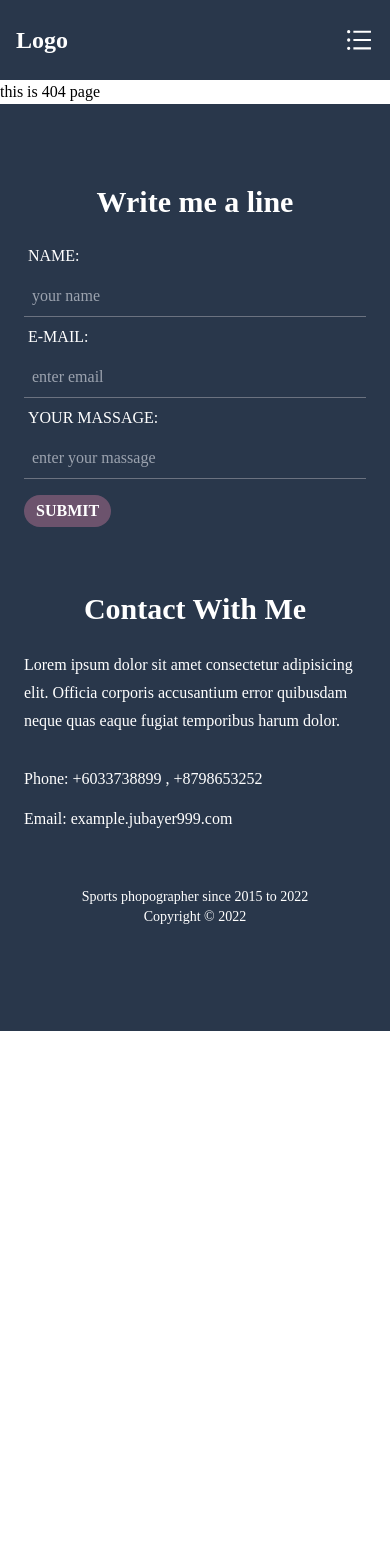
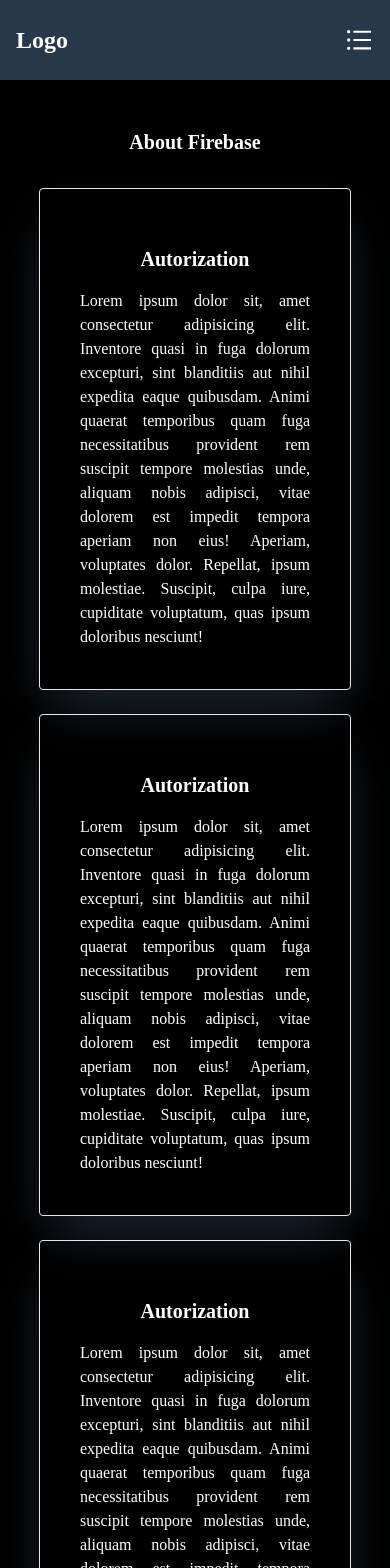
Before and after one commit to readul-islam/independent-service-provider, a React (Create React App) app: page /blogs in a window 390 px wide. Shown: the top 1568 px of the page. Before the commit the page ends 1031 px from the top, so only its background shows below. Built offline with nearby package versions, Linux system fonts and the light colour scheme; no server answers.

Commit message:
create about page

```diff
--- a/src/App.js
+++ b/src/App.js
@@ -1,5 +1,6 @@
 import { createContext, useState } from "react";
 import { Route, Routes } from "react-router-dom";
+import Blogs from "./componenets/Blogs/Blogs";
 import CheckOut from "./componenets/CheckOut/CheckOut";
 import Footer from "./componenets/Footer/Footer";
 import Home from "./componenets/Home/Home";
@@ -7,8 +8,9 @@ import LogIn from "./componenets/LogIn/LogIn";
 import Navbar from "./componenets/Navber/Navbar";
 import NotFound from "./componenets/NotFound/NotFound";
 import RequireAuth from "./componenets/RequireAuth/RequireAuth";
-import Services from "./componenets/Service/Services";
+
 import SignUp from "./componenets/SignUp/SignUp";
+import About from "./componenets/About/About.jsx";
 
  export const serviceContext = createContext()
 
@@ -28,6 +30,9 @@ function App() {
         <Route path='/home' element={<Home />} />
         <Route path='/sign-up' element={<SignUp />} />
         <Route path='/login' element={<LogIn />} />
+        <Route path='/blogs' element={<Blogs/>} />
+        <Route path='/about' element={<About/>} />
+
 
         <Route path='/checkout' element={ <RequireAuth>
           <CheckOut />
--- /dev/null
+++ b/src/componenets/About/About.jsx
@@ -0,0 +1,26 @@
+import React from "react";
+import developer from '../../assets/image/developer.png'
+
+const About = () => {
+  return (
+    <div className=" w-screen bg-black text-white pt-28 h-screen">
+      <div className="w-4/5 mx-auto ">
+        <div className="md:flex  items-center justify-between w-full">
+
+          <div className="space-y-3 ">
+          <h1 className="lg:text-5xl md:text-3xl text-xl font-semibold uppercase">I'm web <span className="text-[rgb(99,214,196)]"> Developer</span> </h1>
+           <p>Lorem ipsum dolor sit amet consectetur adipisicing elit. Aut placeat fugiat iure adipisci obcaecati dicta natus esse tempora in veritatis reiciendis libero quam tenetur possimus quod, saepe reprehenderit, odio dolores.</p>
+          </div>
+
+            <div className='w-full h-full'>
+                <img className='w-full' src={developer} alt="" />
+            </div>
+
+
+        </div>
+      </div>
+    </div>
+  );
+};
+
+export default About;
--- /dev/null
+++ b/src/componenets/Blogs/Blogs.jsx
@@ -0,0 +1,36 @@
+import React from "react";
+
+const Blogs = () => {
+  return (
+    <div className="pt-24 w-full h-full text-justify text-white bg-black">
+      <div className="w-4/5 mx-auto pb-20 ">
+          <h1 className="text-center text-xl font-semibold lg:text-5xl py-8 md:text-2xl">About Firebase</h1>
+        <div className="grid lg:grid-cols-3 gap-6 md:grid-cols-2 grid-cols-1">
+        <div className="border flex flex-col items-center rounded shadow-slate-600/50 p-10 shadow-2xl">
+            <h1 className="lg:text-3xl md:text-2xl py-4 text-xl font-semibold ">Autorization</h1>
+            <p>
+                Lorem ipsum dolor sit, amet consectetur adipisicing elit. Inventore quasi in fuga dolorum excepturi, sint blanditiis aut nihil expedita eaque quibusdam. Animi quaerat temporibus quam fuga necessitatibus provident rem suscipit tempore molestias unde, aliquam nobis adipisci, vitae dolorem est impedit tempora aperiam non eius! Aperiam, voluptates dolor. Repellat, ipsum molestiae. Suscipit, culpa iure, cupiditate voluptatum, quas ipsum doloribus nesciunt!
+            </p>
+        </div>
+        <div className="border flex flex-col items-center rounded shadow-slate-600/50 p-10 shadow-2xl">
+            <h1 className="lg:text-3xl md:text-2xl py-4 text-xl font-semibold ">Autorization</h1>
+            <p>
+
+                Lorem ipsum dolor sit, amet consectetur adipisicing elit. Inventore quasi in fuga dolorum excepturi, sint blanditiis aut nihil expedita eaque quibusdam. Animi quaerat temporibus quam fuga necessitatibus provident rem suscipit tempore molestias unde, aliquam nobis adipisci, vitae dolorem est impedit tempora aperiam non eius! Aperiam, voluptates dolor. Repellat, ipsum molestiae. Suscipit, culpa iure, cupiditate voluptatum, quas ipsum doloribus nesciunt!
+            </p>
+        </div>
+        <div className="border flex flex-col items-center rounded shadow-slate-600/50 p-10 shadow-2xl">
+            <h1 className="lg:text-3xl md:text-2xl py-4 text-xl font-semibold ">Autorization</h1>
+
+            <p>
+                Lorem ipsum dolor sit, amet consectetur adipisicing elit. Inventore quasi in fuga dolorum excepturi, sint blanditiis aut nihil expedita eaque quibusdam. Animi quaerat temporibus quam fuga necessitatibus provident rem suscipit tempore molestias unde, aliquam nobis adipisci, vitae dolorem est impedit tempora aperiam non eius! Aperiam, voluptates dolor. Repellat, ipsum molestiae. Suscipit, culpa iure, cupiditate voluptatum, quas ipsum doloribus nesciunt!
+            </p>
+        </div>
+
+        </div>
+      </div>
+    </div>
+  );
+};
+
+export default Blogs;
--- a/src/componenets/Footer/Footer.jsx
+++ b/src/componenets/Footer/Footer.jsx
@@ -17,7 +17,7 @@ const Footer = () => {
             <input type="text" placeholder="enter your massage" />
           </div>
           <div className="md:mt-6 mt-4">
-            <button className="bg-[rgb(137,96,125)]/70 hover:bg-[rgb(137,96,125)] mb-4  md:text-xl font-semibold  lg:px-10 lg:py-4 md:px-6 md:py-2 px-3 py-1 md:mb-8 rounded-full uppercase ">
+            <button className="bg-[rgb(99,214,196)]/70 hover:bg-[rgb(99,214,196)] mb-4  md:text-xl font-semibold  lg:px-10 lg:py-3 md:px-6 md:py-2 px-3 py-1 md:mb-8 rounded-full uppercase ">
               Submit
             </button>
           </div>
@@ -44,7 +44,7 @@ const Footer = () => {
       <div className="">
         <div className="flex justify-center w-full px-1 text-sm md:text-2xl md:py-3 py-2">
           <div>
-            <p className="">Sports phopographer since 2015 to 2022</p>
+            <p className="">Wedding Photographer</p>
 
             <p className=" w-full text-center">Copyright &copy; 2022</p>
           </div>
--- a/src/componenets/Home/Home.jsx
+++ b/src/componenets/Home/Home.jsx
@@ -7,7 +7,7 @@ import Services from '../Service/Services';
 const Home = () => {
     return (
         <>
-        <div className="w-screen lg:h-screen overflow-x-hidden  pt-20 text-white bg-[rgb(41,55,75)] ">
+        <div className="w-screen  h-screen  pt-20 text-white bg-[rgb(41,55,75)] ">
             <div className="w-3/4 h-full   mx-auto md:pt-20 ">
            <div className="lg:flex    justify-between items-center ">
           <div className="lg:space-y-4 md:space-y-2  w-full h-full text-center lg:text-left  ">
@@ -33,8 +33,9 @@ const Home = () => {
 
             </div>
 
-       <Services/>
+
         </div>
+        <Services/>
         </>
     );
 };
--- a/src/componenets/LogIn/LogIn.jsx
+++ b/src/componenets/LogIn/LogIn.jsx
@@ -28,6 +28,10 @@ const LogIn = () => {
   let navigate = useNavigate();
   let location = useLocation();
   let from = location.state?.from?.pathname || "/";
+  if(loading){
+
+    return <p className="pt-28 flex  justify-center text-white text-2xl">Loading...</p>
+  }
 
   if (user) {
     navigate(from, { replace: true });
@@ -40,12 +44,12 @@ const LogIn = () => {
   };
 
   return (
-    <div className="w-screen text-white pt-32">
+    <div className="w-screen text-white pt-28 pb-10 bg-black">
       <div className=" md:w-[600px] w-[90%] bg-[rgb(41,55,75)] mx-auto rounded-2xl shadow-2xl shadow-[rgb(41,55,75)]/75">
         <div className="w-full lg:px-20 p-4 ">
           <div className="text-center text-2xl pt-4 font-semibold">SIGN IN</div>
           <form onSubmit={userSignIn} className="w-full pt-8">
-            <div className="mb-10">
+            <div className="mb-6">
               <label>E-MAIL</label>
               <input
                 onChange={getEmail}
@@ -55,7 +59,7 @@ const LogIn = () => {
               <p className="text-red-500 mt-1">{errors?.emailErrors}</p>
             </div>
 
-            <div className="mb-10">
+            <div className="mb-6">
               <label>PASSWORD</label>
               <input
                 onChange={getPassword}
--- a/src/componenets/Navber/Navbar.jsx
+++ b/src/componenets/Navber/Navbar.jsx
@@ -16,9 +16,9 @@ const Navbar = () => {
               <div>
               <ul className='hidden md:flex items-center text-xl uppercase'>
               <Link to='/home' className='px-4 '>Home</Link>
-                   <li className='px-4'>Blogs</li>
+                   <Link  to='/blogs' className='px-4'>Blogs</Link>
+                   <Link to='/about' className='px-4 '>About</Link>
                    <li className='px-4'>Contect</li>
-                   <li className='px-4 '>About</li>
                    <div>
                    { user ?   <Link to='/login' onClick={()=> signOut(auth)}   className='px-4 font-semibold py-2  rounded-full bg-[rgb(99,214,196)]/70 shadow-2xl uppercase'>Sign Out</Link> :  <Link to='/sign-up' className='px-4 font-semibold py-2 rounded-full bg-[rgb(99,214,196)]/90 uppercase shadow-2xl '>Sign Up</Link>}
                    </div>
--- a/src/componenets/RequireAuth/RequireAuth.jsx
+++ b/src/componenets/RequireAuth/RequireAuth.jsx
@@ -5,8 +5,11 @@ import auth from '../../Firebase/Firebase.init';
 
 
 const RequireAuth = ({children}) => {
-    const [user] = useAuthState(auth);
+    const [user, loading, ] = useAuthState(auth);
     let location = useLocation();
+    if(loading){
+        return  <p className="pt-28 flex  justify-center text-white text-2xl">Loading...</p>
+    }
     if(!user){
 
         return <Navigate to="/login" state={{ from: location }} replace />;
--- a/src/componenets/Service/Services.jsx
+++ b/src/componenets/Service/Services.jsx
@@ -39,7 +39,7 @@ const Services = () => {
     },[])
 
     return (
-        <div className="w-full   bg-[rgb(41,55,75)]">
+        <div className="w-screen h-full overflow-hidden text-white  bg-[rgb(41,55,75)]">
 
             <div className="w-3/4  pb-20 mx-auto">
               <h1 className="text-center lg:text-5xl md:text-3xl text-2xl
--- a/src/componenets/SignUp/SignUp.jsx
+++ b/src/componenets/SignUp/SignUp.jsx
@@ -34,6 +34,9 @@ const SignUp = () => {
 
   const [createUserWithEmailAndPassword, user, loading, error] =
     useCreateUserWithEmailAndPassword(auth);
+    if(loading) {
+      return <p>Loading...</p>
+    }
  if(user){
 
   navigate('/home')
```
Also changed, not shown: src/assets/image/developer.png (added), src/index.css (line endings or trailing spaces).
